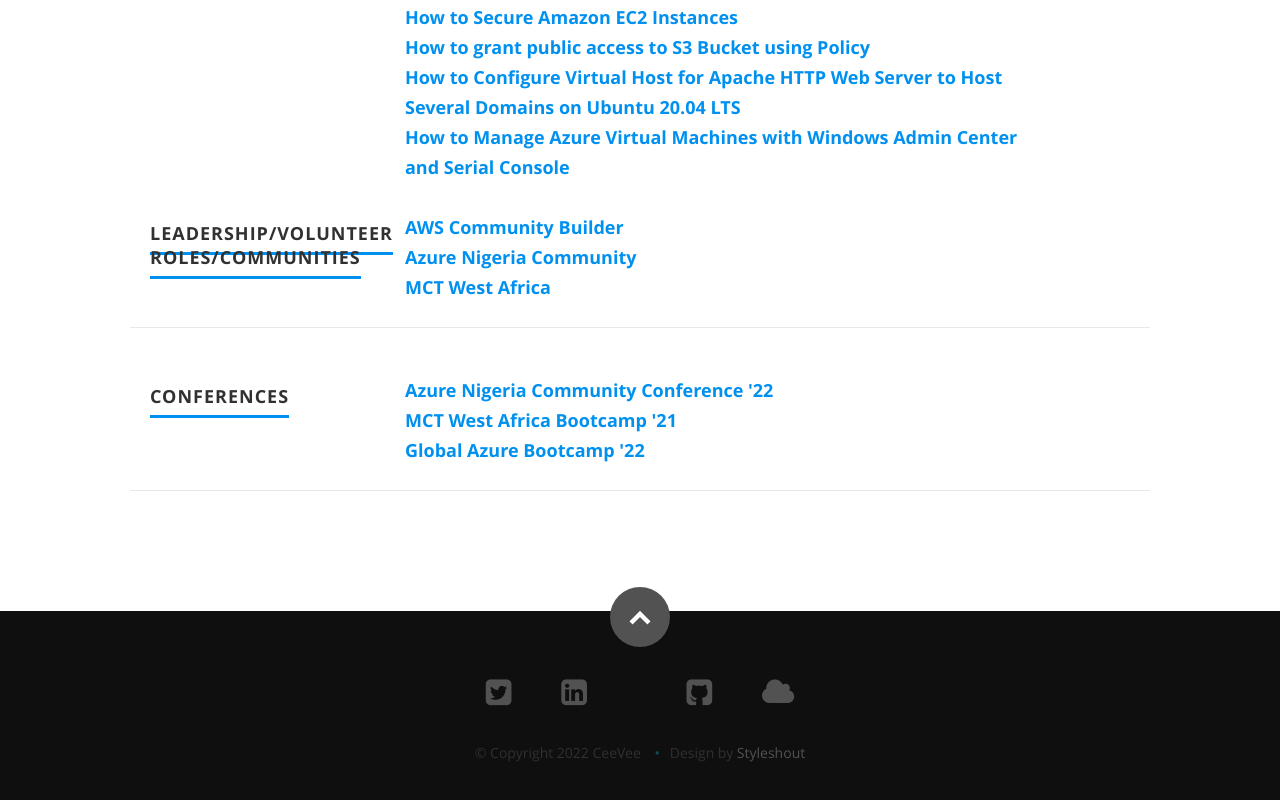
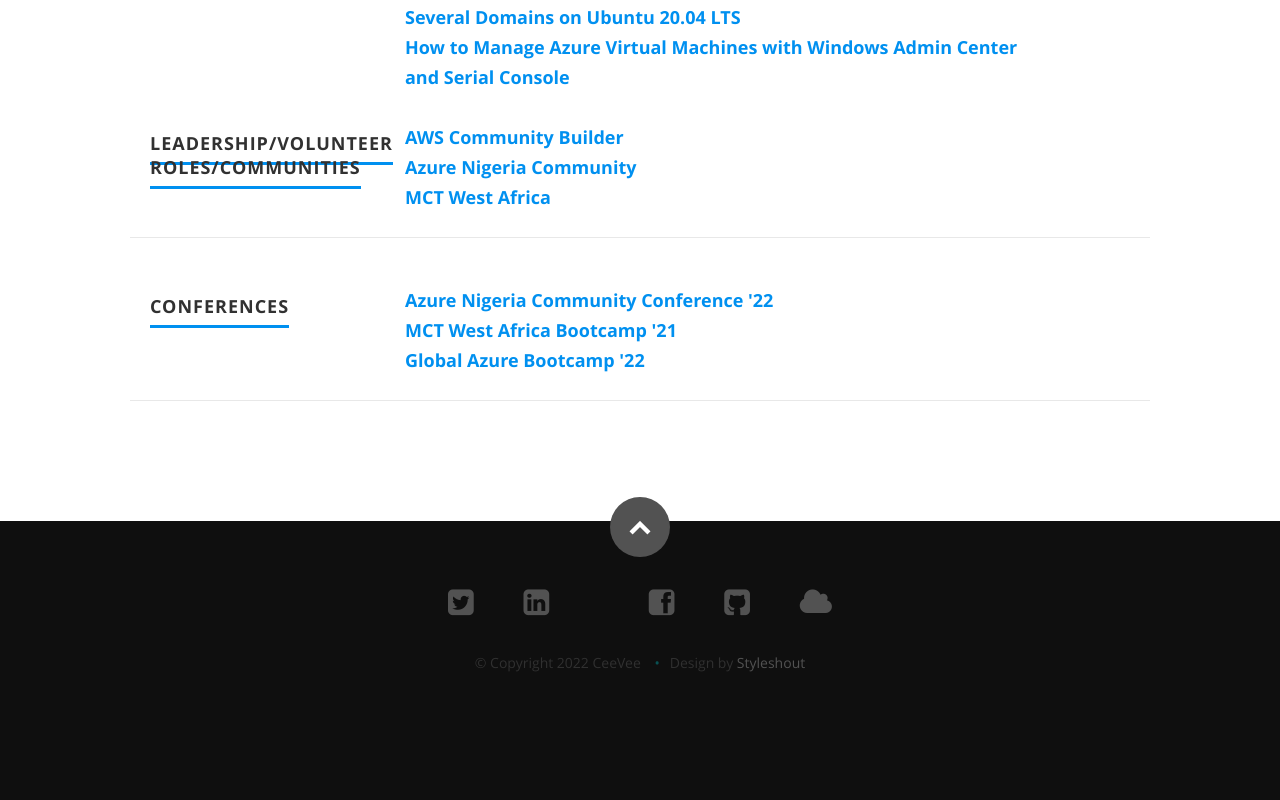
Before and after one commit to imohweb/Cloud-Resume-Project, a plain HTML site: page frontend/index.html in a window 1280 px wide. Shown: the part 3397-4197 px from the top of the page. After the commit the page ends 4123 px from the top, so only its background shows below. Drawn offline with nearby package versions, Linux system fonts and the light colour scheme; no server answers; some icons are missing.

Commit message:
Added Facebook Profile

```diff
--- a/frontend/index.html
+++ b/frontend/index.html
@@ -182,6 +182,8 @@
 
          </div>
 
+      </div>
+
       </div> <!-- item end -->
 
       <div class="row item">
@@ -349,11 +351,12 @@
          <div class="twelve columns">
 
             <ul class="social-links">
-               <li><a href="https://twitter.com/iamrealimoh"><i class="fa fa-twitter-square"></i></a></li>
+               <li><a href="https://twitter.com/iamrealimoh" target="_blank"><i class="fa fa-twitter-square"></i></a></li>
                <li><a href="https://linkedin.com/in/etukimoh"><i class="fa fa-linkedin-square"></i></a></li>
-               <li><a href="https://instagram.com/iamrealimoh"><i class="fa fa-instagram-square"></i></a></li>
-               <li><a href="https://github.com/imohweb"><i class="fa fa-github-square"></i></a></li>
-               <li><a href="https://techdirectarchive.com/author/iamrealimoh1/"><i class="fa fa-cloud"></i></a></li>
+               <li><a href="https://instagram.com/imohweb" target="_blank"><i class="fa fa-instagram-square"></i></a></li>
+               <li><a href="https://facebook.com/iamrealimoh" target="_blank"><i class="fa fa-facebook-square"></i></a></li>
+               <li><a href="https://github.com/imohweb" target="_blank"><i class="fa fa-github-square"></i></a></li>
+               <li><a href="https://techdirectarchive.com/author/iamrealimoh1/" target="_blank"><i class="fa fa-cloud"></i></a></li>
             </ul>
 
             <ul class="copyright">
```
Lines whose indentation alone changed are shown as unchanged.
